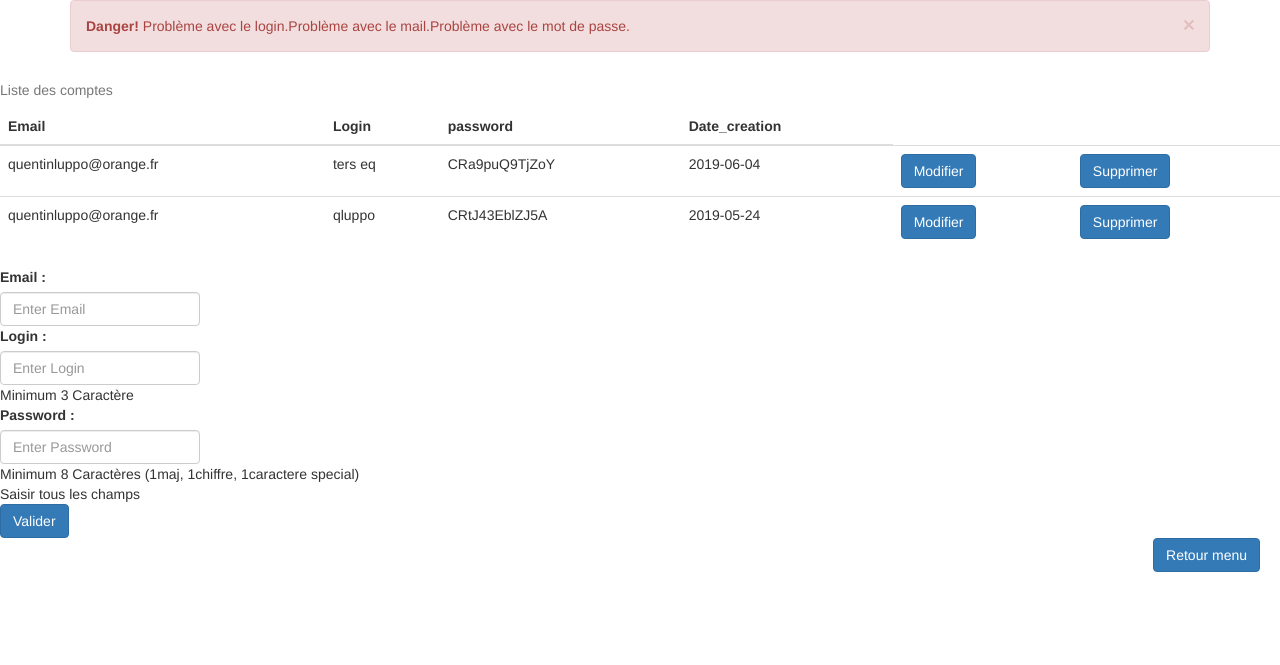
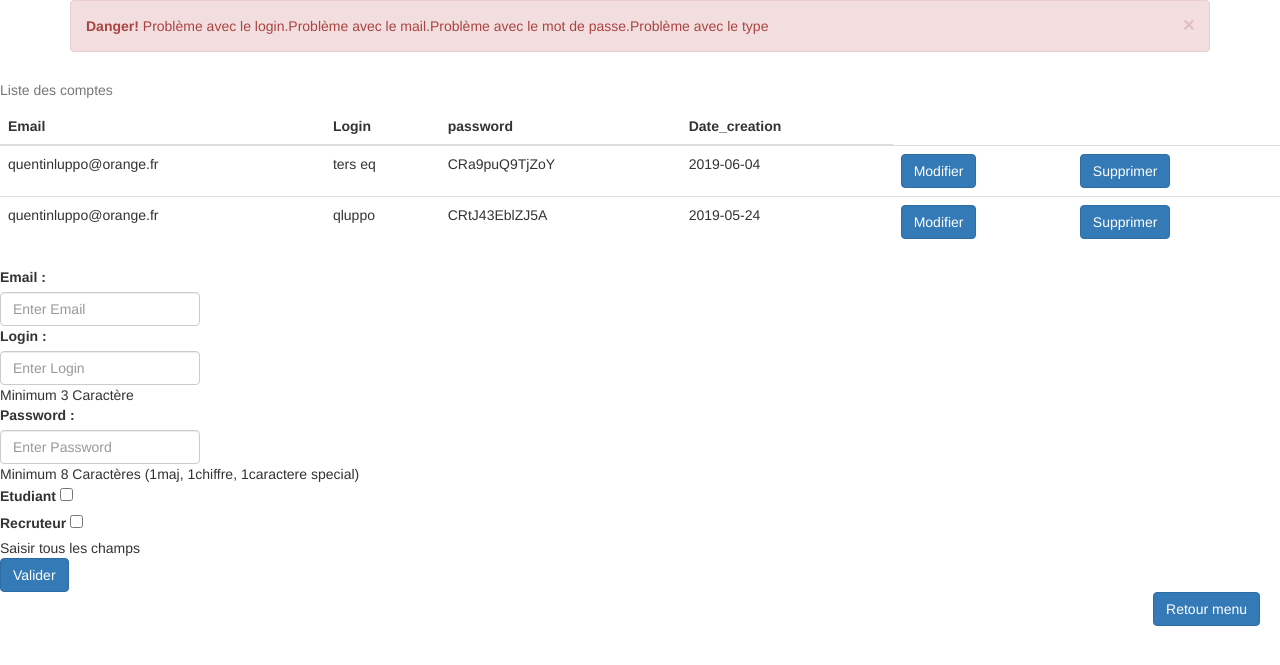
Before and after one commit to LuppoQuentin/platformeRecrutement, a PHP site: page /plateformeRecrutement/gestion/compte/insertCompte.php in a window 1280 px wide. Shown: the top 665 px of the page. Run offline with PHP 8.4, Linux system fonts and the light colour scheme; the visitor is signed in with stand-in values (Sample User, id 1); data comes from the database, SQL or seed files in the repository; data that the repository does not hold is empty.

Commit message:
etudiant + recruteur

```diff
--- a/back_office/gestion/compte/insertCompte.php
+++ b/back_office/gestion/compte/insertCompte.php
@@ -16,6 +16,16 @@ include_once('../../class/Compte.php');
 include_once('../../class/CompteManagement.php');
 $compte = new compte($_POST['login'],$_POST['password'],$_POST['email']);
 $verif = $compte->verifObject();
+// verif
+if(isset($_POST['recruteur']) && isset($_POST['etudiant'])) {
+    $verif['type']='Problème avec le type';
+} elseif (isset($_POST['recruteur'])) {
+    $verif['type']=1;
+} elseif (isset($_POST['etudiant'])) {
+    $verif['type']=1;
+} else {
+    $verif['type']='Problème avec le type';
+}
 foreach ($verif as $key => $value){
     if($verif[$key] != 1 ) {
         $errorInsert = 1;
@@ -24,5 +34,9 @@ foreach ($verif as $key => $value){
 if(!isset($errorInsert)) {
     $base = new CompteManagement($db);
     $base->add($compte);
+
+
+
+
 }
 include('../../site/Compte/page/prive.php');
--- a/back_office/site/Compte/page/prive.php
+++ b/back_office/site/Compte/page/prive.php
@@ -70,11 +70,19 @@ $data = $request->execute();
                     </div>
                     <div class="form">
                         <label for="login">Login :</label>
-                        <input style="width: 200px;" type="password" class="form-control" name="login" placeholder="Enter Login" value=""><td>Minimum 3 Caractère</td>
+                        <input style="width: 200px;" type="login" class="form-control" name="login" placeholder="Enter Login" value=""><td>Minimum 3 Caractère</td>
                     </div>
                     <div class="form">
                         <label for="login">Password :</label>
                         <input style="width: 200px;" type="password" class="form-control" name="password" placeholder="Enter Password" value=""><td>Minimum 8 Caractères (1maj, 1chiffre, 1caractere special)</td>
+                    </div>
+                    <div class="form">
+                        <label class="form-check-label" for="etudiant">Etudiant</label>
+                        <input type="checkbox" class="form-check-input" id="etudiant" name="etudiant" value="">
+                    </div>
+                    <div class="form">
+                        <label class="form-check-label" for="recruteur">Recruteur</label>
+                        <input type="checkbox" class="form-check-input" id="recruteur" name="recruteur" value="">
                     </div>
                     <div class="form">
                         <td>Saisir tous les champs</td><td><button style="display: block;" type="submit" class="btn btn-primary" name="submit">Valider</button><td>
```
Also changed, not shown: back_office/class/EtudiantManagement.php (added, +28 -0 lines), back_office/class/RecruteurManagement.php (added, +29 -0 lines).
